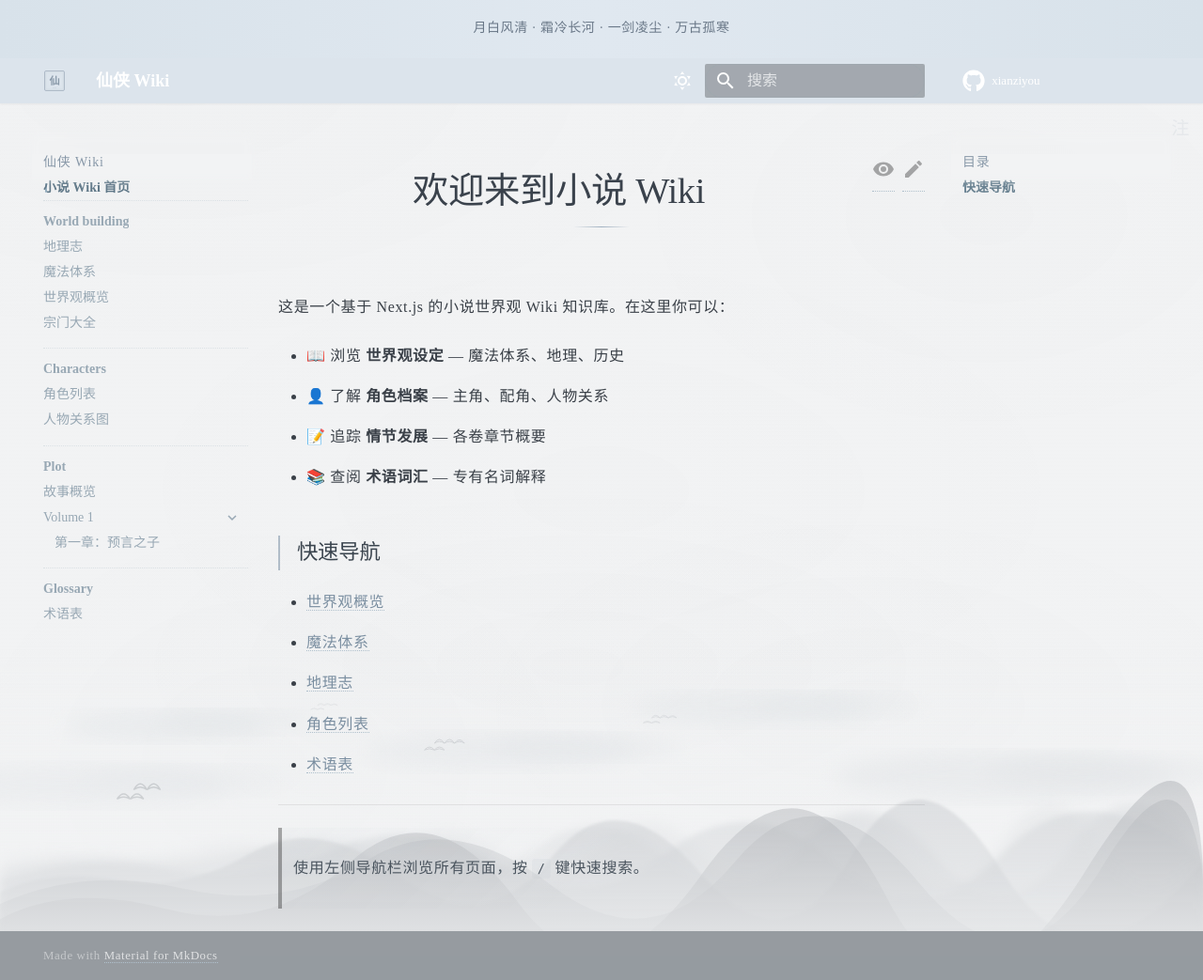
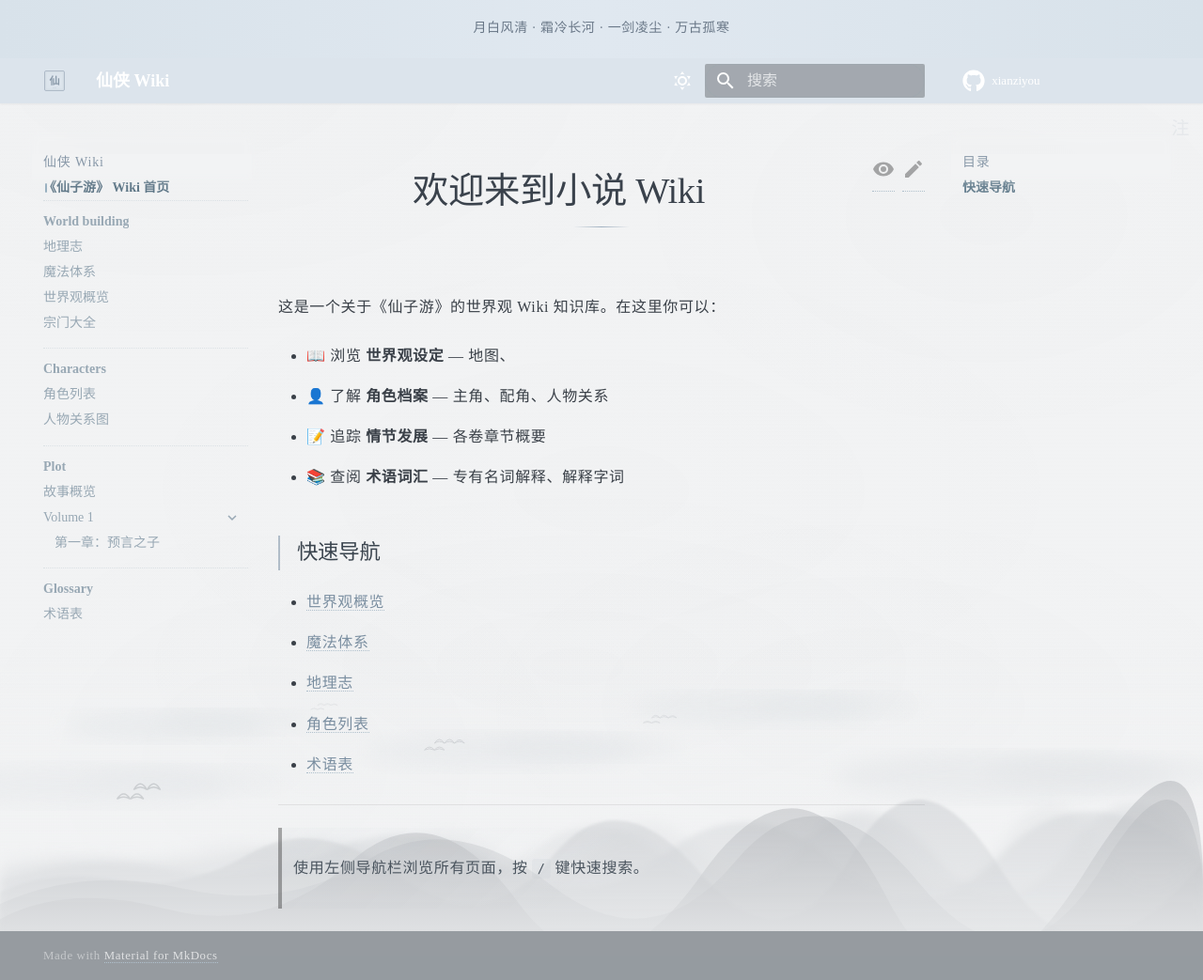
Before and after one commit to moyutinghualuo/xianziyou, an MkDocs documentation site: the page built from docs/index.md, in a window 1280 px wide and 1043 px high. Shown: the whole window at 94% size. Built offline with MkDocs 1.6.1 and Material for MkDocs 9.7.7, drawn with Linux system fonts in a browser that asks for light colours; some web fonts are replaced; comment, search, counter and statistics services are not loaded.

Commit message:
测试up online
测试

```diff
--- a/docs/index.md
+++ b/docs/index.md
@@ -1,16 +1,16 @@
 ---
-title: 小说 Wiki 首页
+title: 《仙子游》 Wiki 首页
 order: 0
 ---
 
 # 欢迎来到小说 Wiki
 
-这是一个基于 Next.js 的小说世界观 Wiki 知识库。在这里你可以：
+这是一个关于《仙子游》的世界观 Wiki 知识库。在这里你可以：
 
-- 📖 浏览 **世界观设定** — 魔法体系、地理、历史
+- 📖 浏览 **世界观设定** — 地图、
 - 👤 了解 **角色档案** — 主角、配角、人物关系
 - 📝 追踪 **情节发展** — 各卷章节概要
-- 📚 查阅 **术语词汇** — 专有名词解释
+- 📚 查阅 **术语词汇** — 专有名词解释、解释字词
 
 ## 快速导航
 
```
